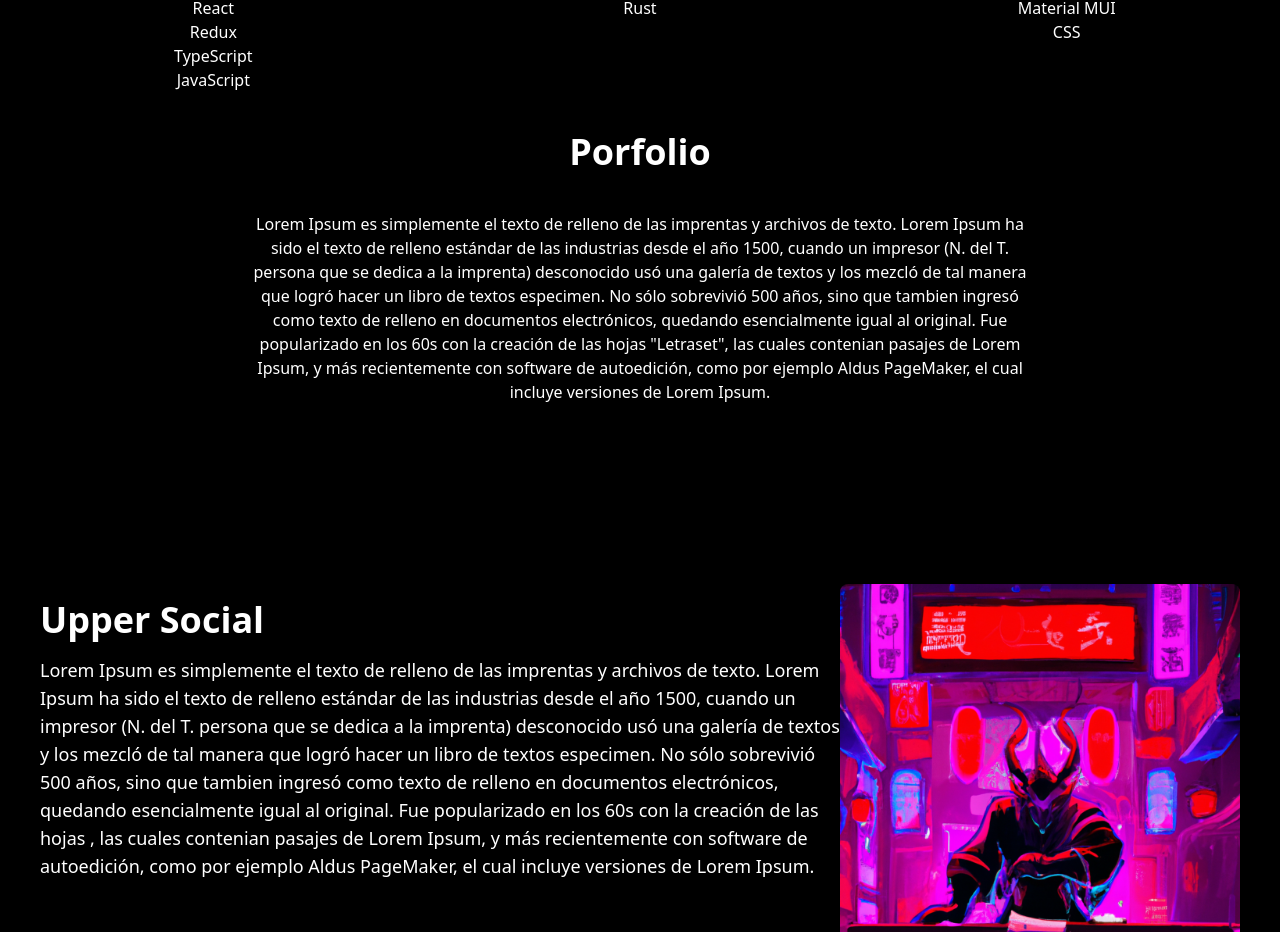
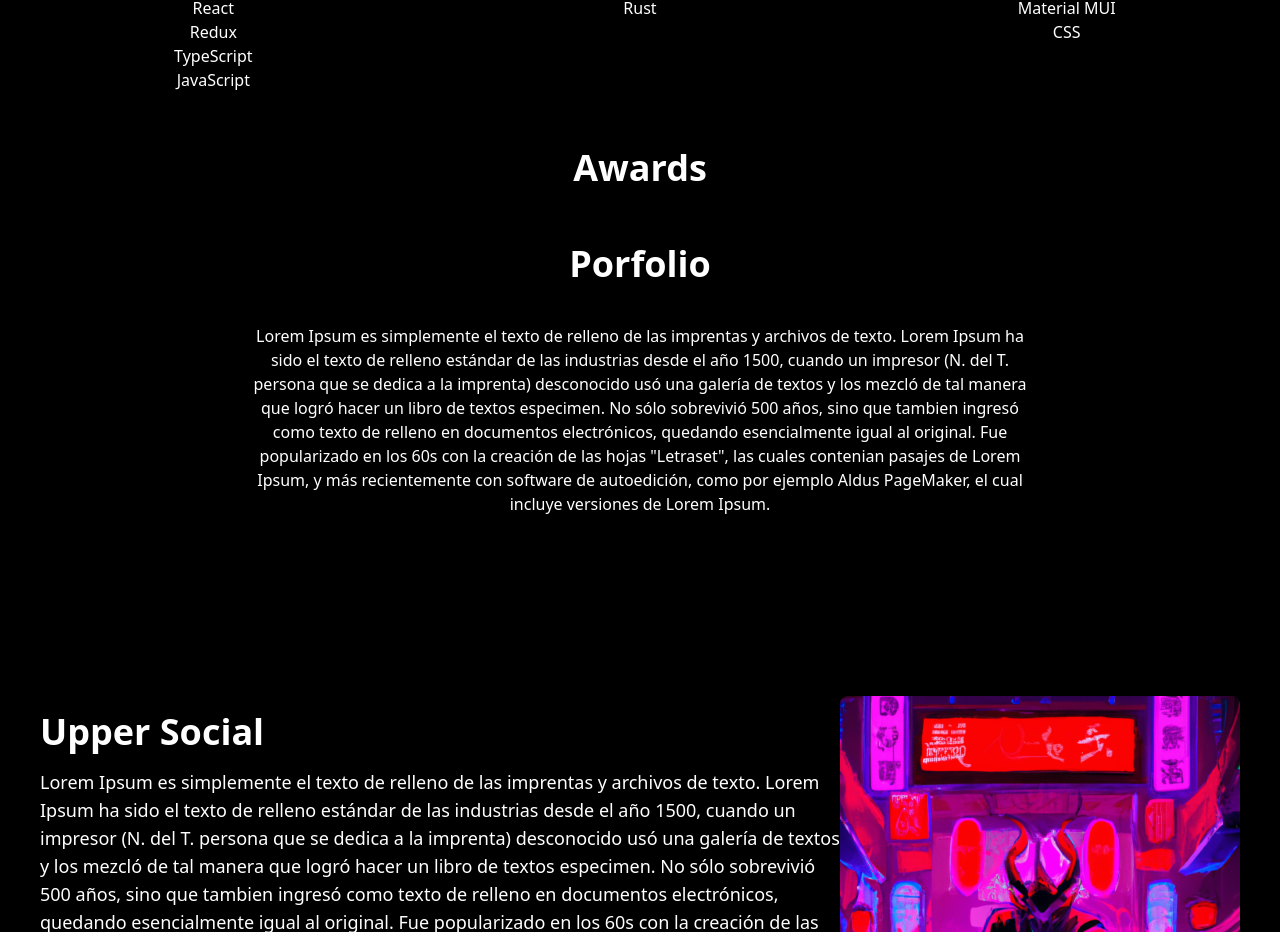
Before and after one commit to 0xukhezo/Ukhezo-web, a Next.js app: page / in a window 1280 px wide. Shown: the part 898-1830 px from the top of the page. Built offline with nearby package versions, Linux system fonts and the light colour scheme.

Commit message:
feat(awards): add awards section

```diff
--- /dev/null
+++ b/src/components/Sections/Awards.tsx
@@ -0,0 +1,9 @@
+import React from "react"
+
+export default function Awards() {
+  return (
+    <div className="text-center mb-10" id="awards">
+      <h1 className="font-semibold text-4xl py-4">Awards</h1>
+    </div>
+  )
+}
--- a/src/pages/index.tsx
+++ b/src/pages/index.tsx
@@ -6,6 +6,7 @@ import Footer from "@/components/Layout/Footer"
 import Hero from "@/components/Sections/Hero"
 import Projects from "@/components/Sections/Projects"
 import Stack from "@/components/Sections/Stack"
+import Awards from "@/components/Sections/Awards"
 
 export default function Home() {
   // const setScrollPadding = () => {
@@ -36,6 +37,7 @@ export default function Home() {
       <Navbar />
       <Hero />
       <Stack />
+      <Awards />
       <Projects />
       <Footer />
     </main>
```
